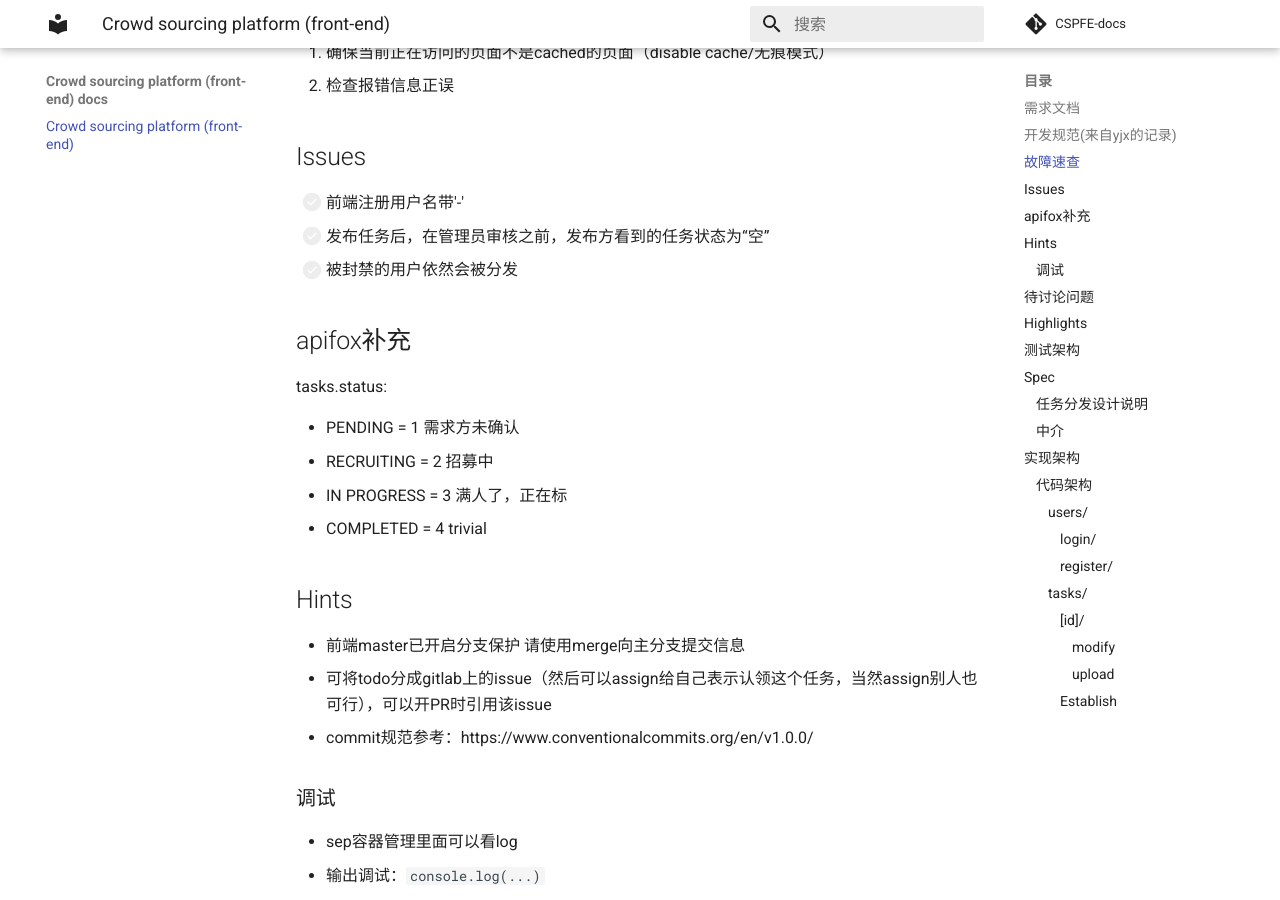
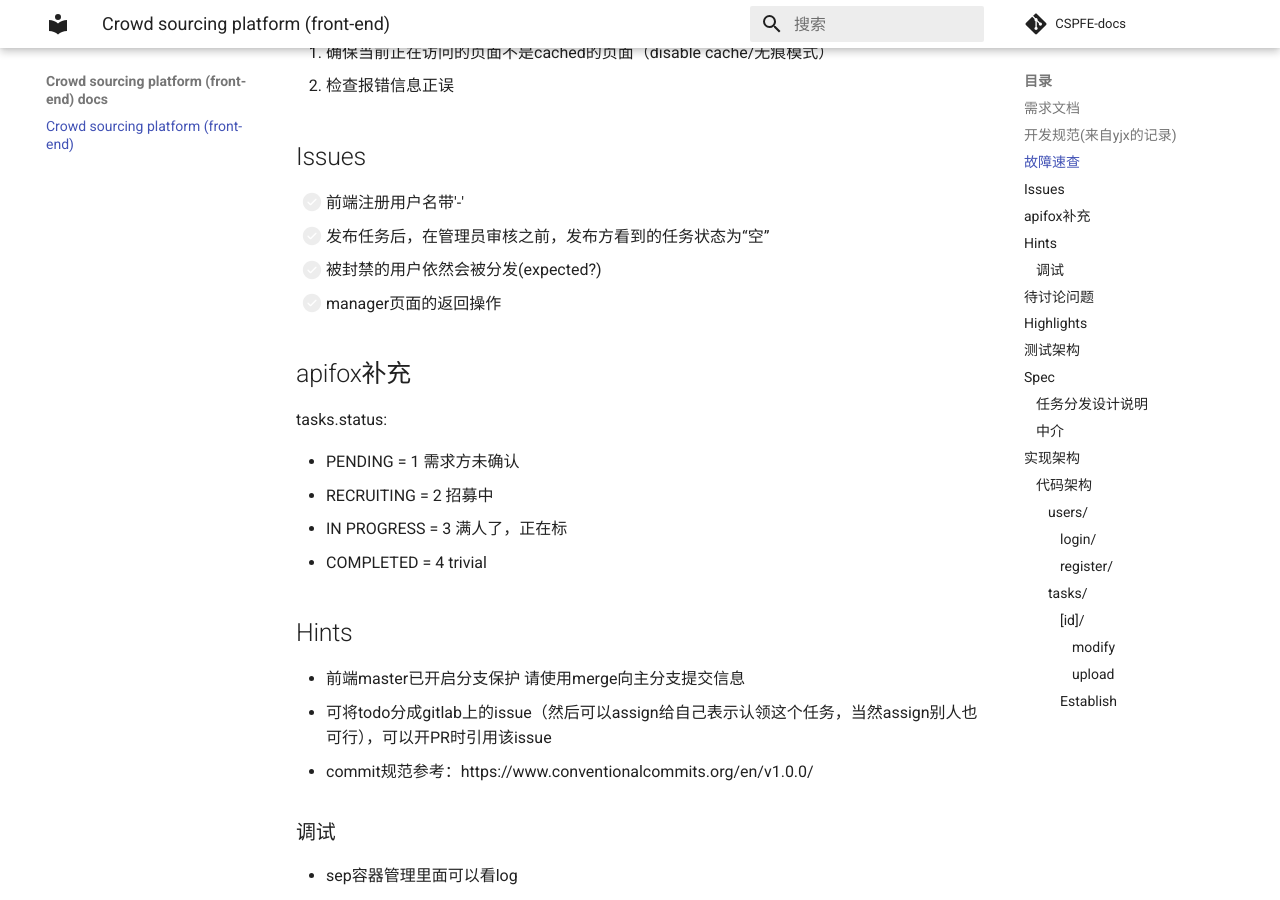
Before and after one commit to syniox/CSFE-docs, an MkDocs documentation site: the page built from docs/index.md, in a window 1280 px wide and 900 px high, scrolled down 576 px. Built offline with MkDocs 1.6.1 and Material for MkDocs 9.7.7, drawn with Linux system fonts in a browser that asks for light colours; comment, search, counter and statistics services are not loaded.

Commit message:
Update index.md

```diff
--- a/docs/index.md
+++ b/docs/index.md
@@ -21,7 +21,8 @@
 
 - [ ] 前端注册用户名带'-'
 - [ ] 发布任务后，在管理员审核之前，发布方看到的任务状态为“空”
-- [ ] 被封禁的用户依然会被分发
+- [ ] 被封禁的用户依然会被分发(expected?)
+- [ ] manager页面的返回操作
 
 ## apifox补充
 
```
